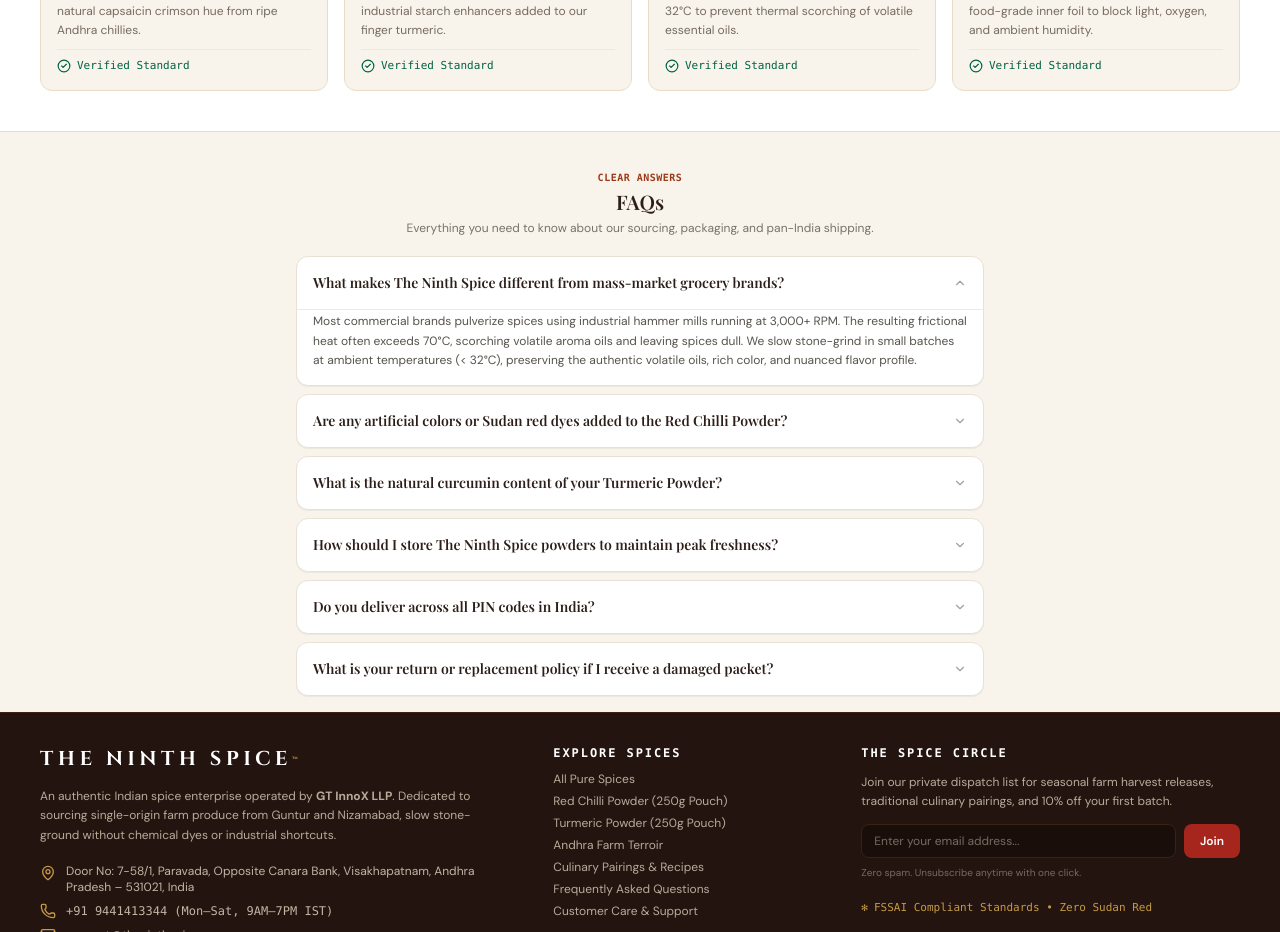
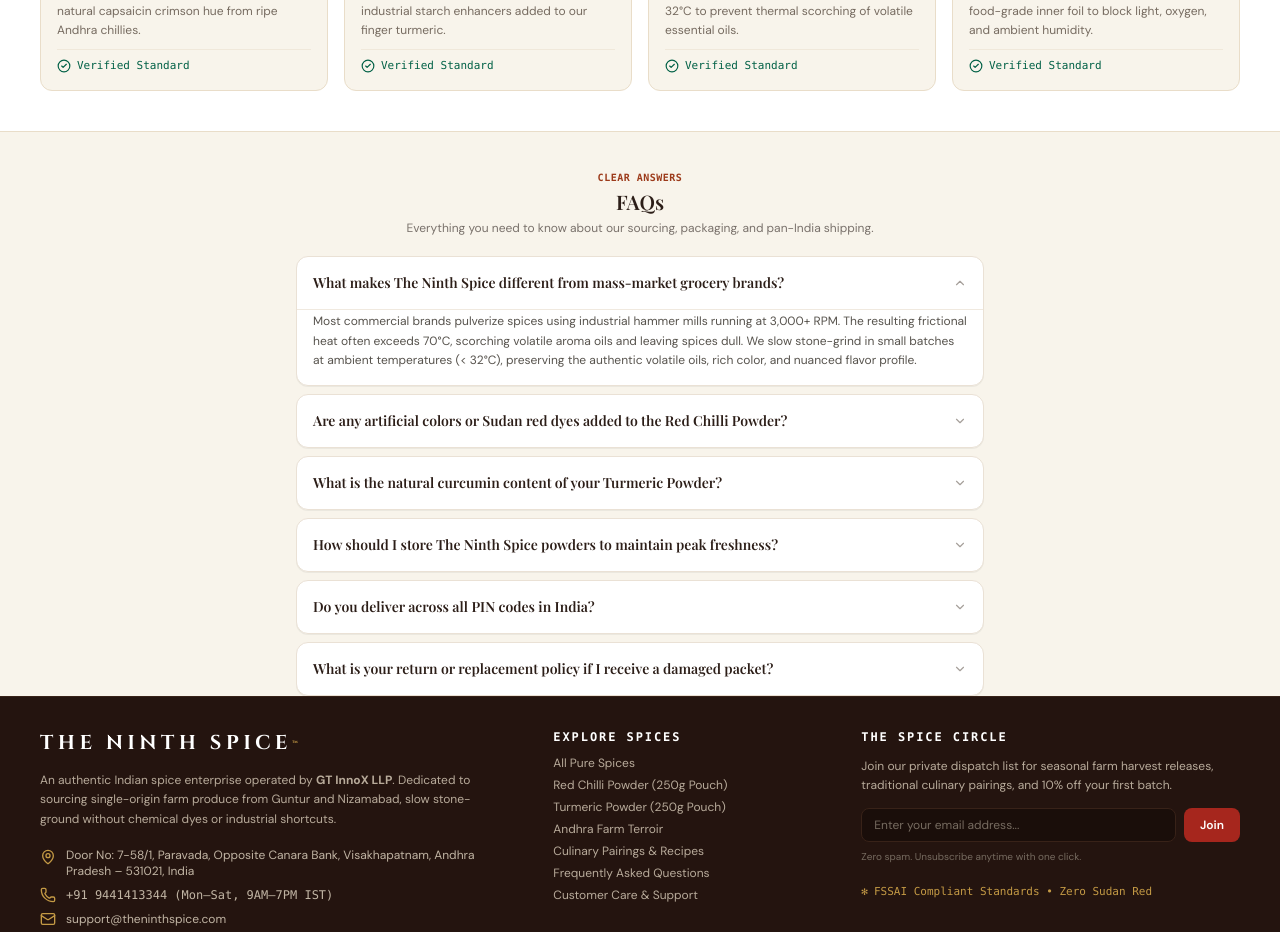
Before and after one commit to tejasrmap/theninthspice, a React (Vite) app: page / in a window 1280 px wide. Shown: the part 4280-5212 px from the top of the page. Built offline with nearby package versions, Linux system fonts and the light colour scheme; a web font is replaced by a local one.

Commit message:
fix: eliminate light gap between FAQ downbar and footer

```diff
--- a/src/components/FAQSection.jsx
+++ b/src/components/FAQSection.jsx
@@ -7,8 +7,8 @@ export default function FAQSection({ lang, translations }) {
   const t = translations?.[lang] || {};
 
   return (
-    <section id="faqs" className="pt-5 pb-3 sm:pt-8 sm:pb-4 bg-[#F8F4EB]">
-      <div className="max-w-3xl mx-auto px-4 sm:px-10">
+    <section id="faqs" className="pt-5 pb-0 sm:pt-8 sm:pb-0 bg-[#F8F4EB]">
+      <div className="max-w-3xl mx-auto px-4 sm:px-10 pb-0">
 
         <div className="text-center max-w-lg mx-auto mb-5 space-y-1">
           <span className="text-[10px] font-mono font-semibold uppercase tracking-wider text-[#9C3A1A]">
@@ -22,7 +22,7 @@ export default function FAQSection({ lang, translations }) {
           </p>
         </div>
 
-        <div className="space-y-2">
+        <div className="space-y-2 pb-0 mb-0">
           {faqsList.map((item, idx) => {
             const isOpen = openIndex === idx;
             return (
```
